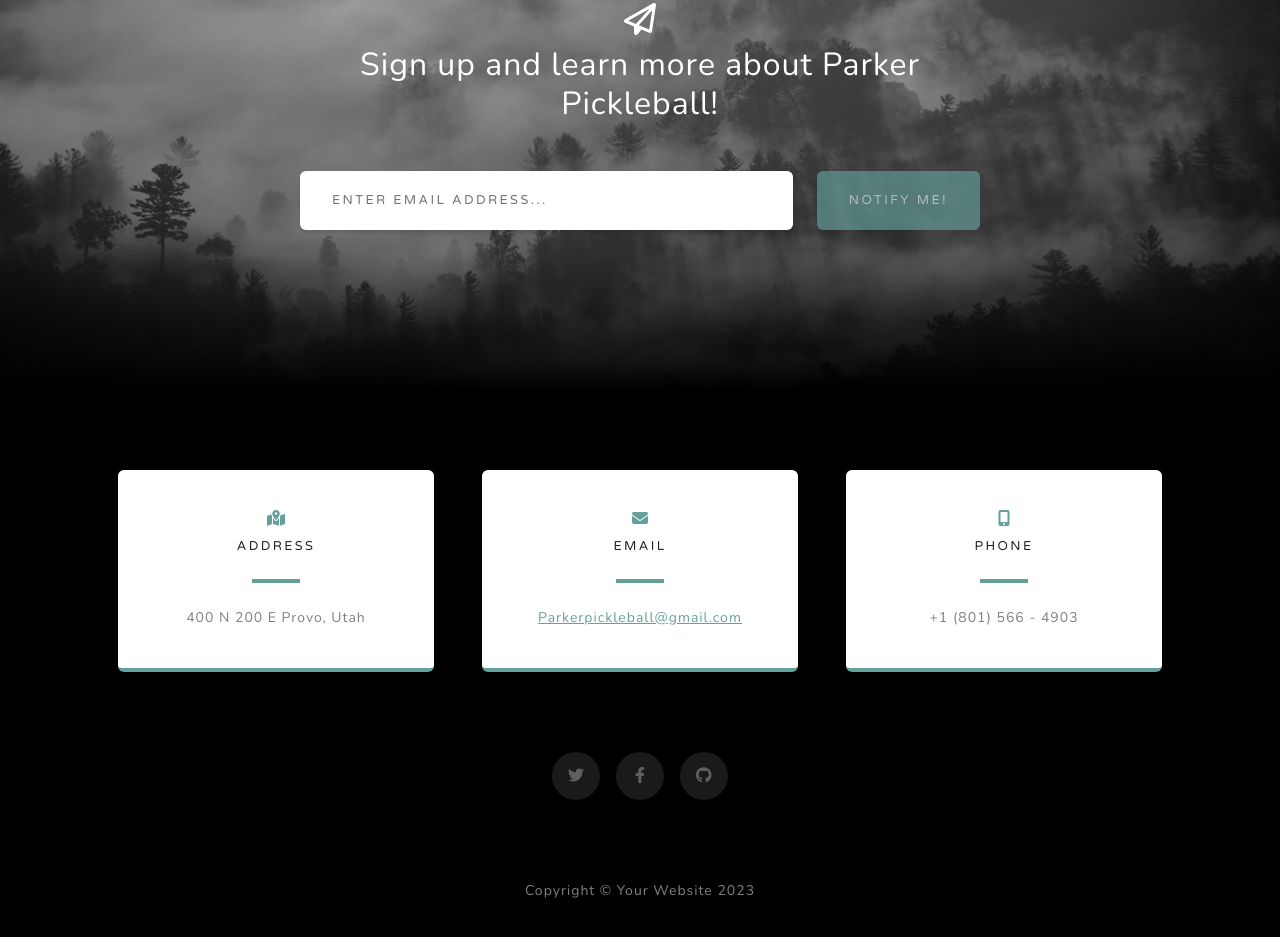
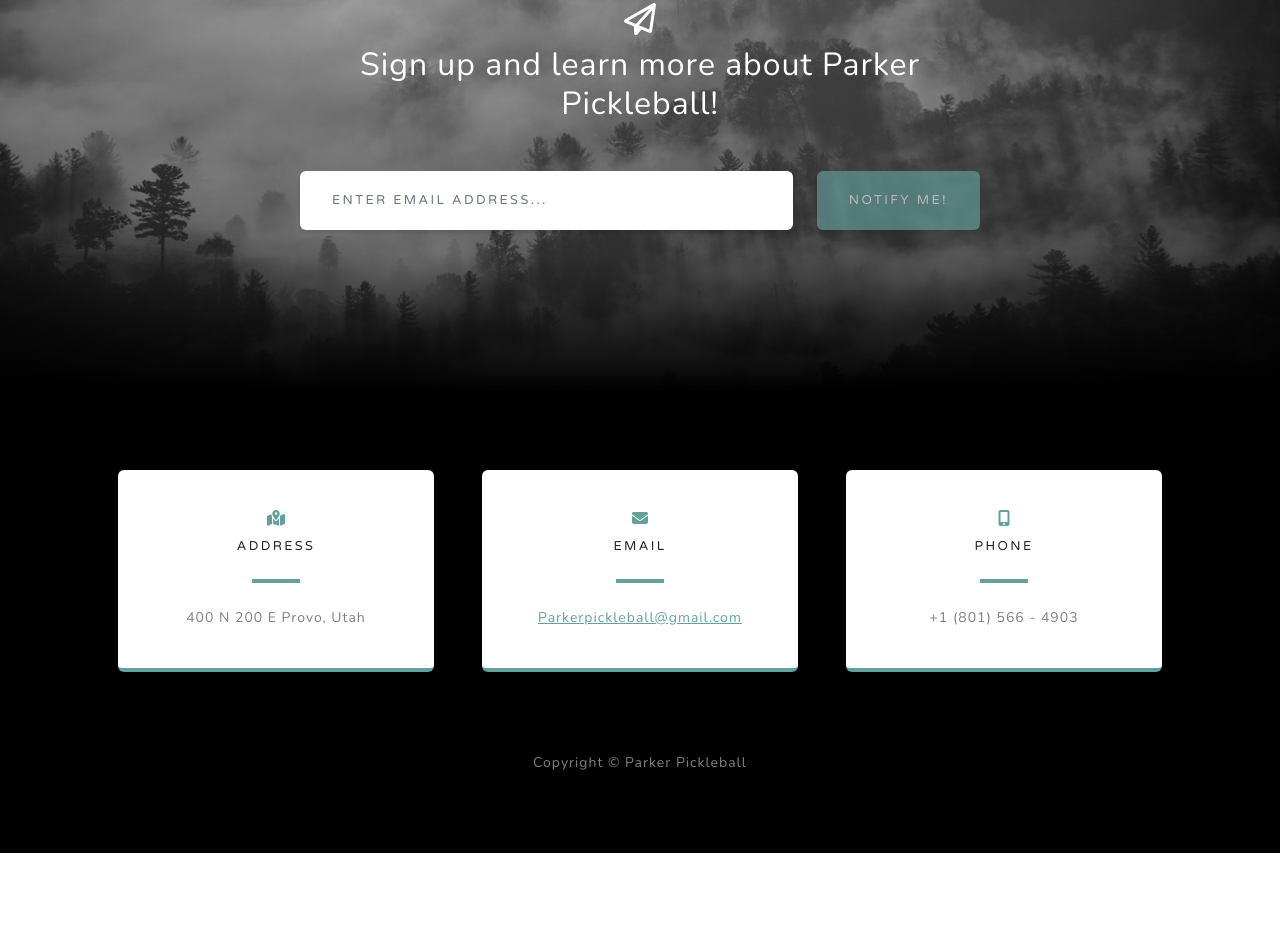
Before and after one commit to Parkerdrix/IS201, a plain HTML site: page index.html in a window 1280 px wide. Shown: the part 3283-4220 px from the top of the page. After the commit the page ends 4136 px from the top, so only its background shows below. Drawn offline with nearby package versions, Linux system fonts and the light colour scheme.

Commit message:
Add files via upload

```diff
--- a/index.html
+++ b/index.html
@@ -183,15 +183,15 @@
                         </div>
                     </div>
                 </div>
-                <div class="social d-flex justify-content-center">
+                <!-- <div class="social d-flex justify-content-center">
                     <a class="mx-2" href="#!"><i class="fab fa-twitter"></i></a>
                     <a class="mx-2" href="#!"><i class="fab fa-facebook-f"></i></a>
                     <a class="mx-2" href="#!"><i class="fab fa-github"></i></a>
-                </div>
+                </div> -->
             </div>
         </section>
         <!-- Footer-->
-        <footer class="footer bg-black small text-center text-white-50"><div class="container px-4 px-lg-5">Copyright &copy; Your Website 2023</div></footer>
+        <footer class="footer bg-black small text-center text-white-50"><div class="container px-4 px-lg-5">Copyright &copy; Parker Pickleball</div></footer>
         <!-- Bootstrap core JS-->
         <script src="https://cdn.jsdelivr.net/npm/bootstrap@5.2.3/dist/js/bootstrap.bundle.min.js"></script>
         <!-- Core theme JS-->
```
